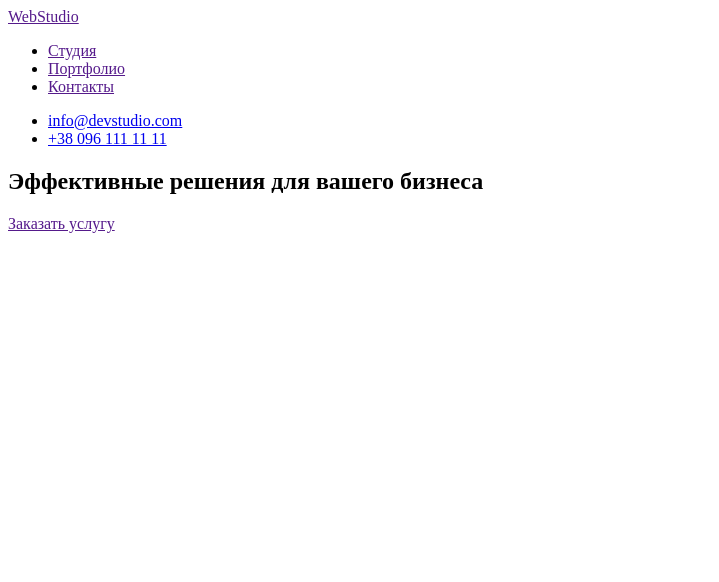
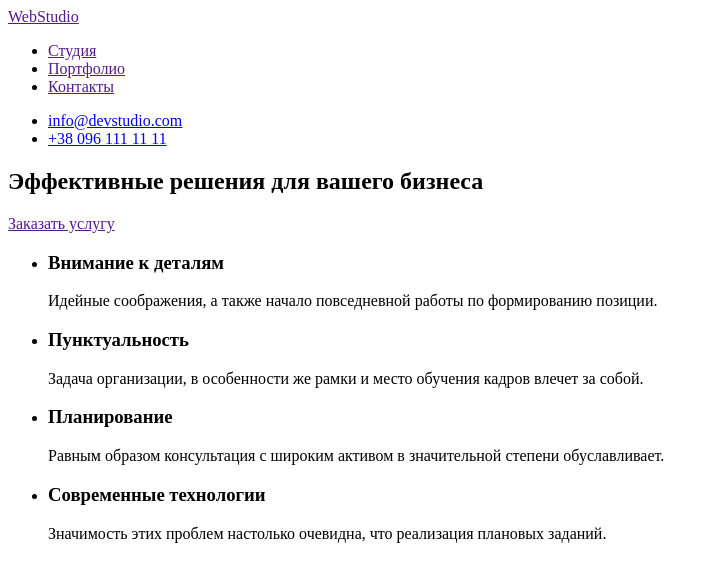
Before and after one commit to Meriel92/goit-markup-hw-01, a plain HTML site: page index.html in a window 1280 px wide. Shown: the whole page, without its empty margins (0-719 px from the left). Drawn offline with Linux system fonts and the light colour scheme.

Commit message:
comit1-1
продолжила верстать, добавила вторую секцию

```diff
--- a/index.html
+++ b/index.html
@@ -34,6 +34,26 @@
         <a href="">Заказать услугу</a>
     </section>
 </div>
+<section>
+    <ul>
+        <li>
+            <h3>Внимание к деталям</h3>
+            <p>Идейные соображения, а также начало повседневной работы по формированию позиции.</p>
+        </li>
+        <li>
+            <h3>Пунктуальность</h3>
+            <p>Задача организации, в особенности же рамки и место обучения кадров влечет за собой.</p>
+        </li>
+        <li>
+            <h3>Планирование</h3>
+            <p>Равным образом консультация с широким активом в значительной степени обуславливает.</p>
+        </li>
+        <li>
+            <h3>Современные технологии</h3>
+            <p>Значимость этих проблем настолько очевидна, что реализация плановых заданий.</p>
+        </li>
+    </ul>
+</section>
 
 </body>
 </html>
```
